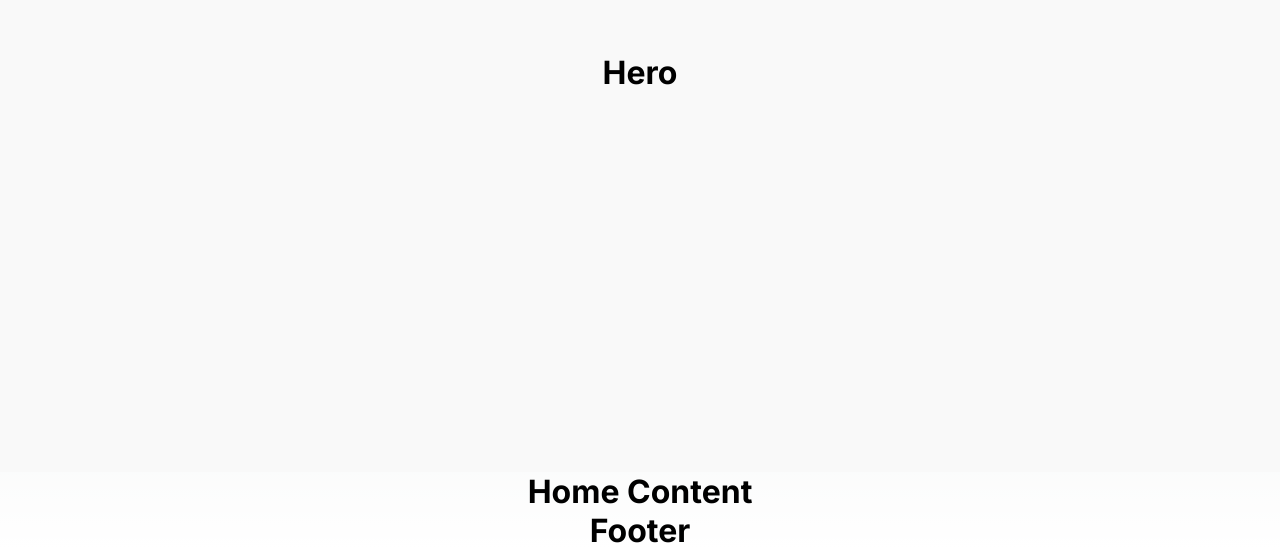
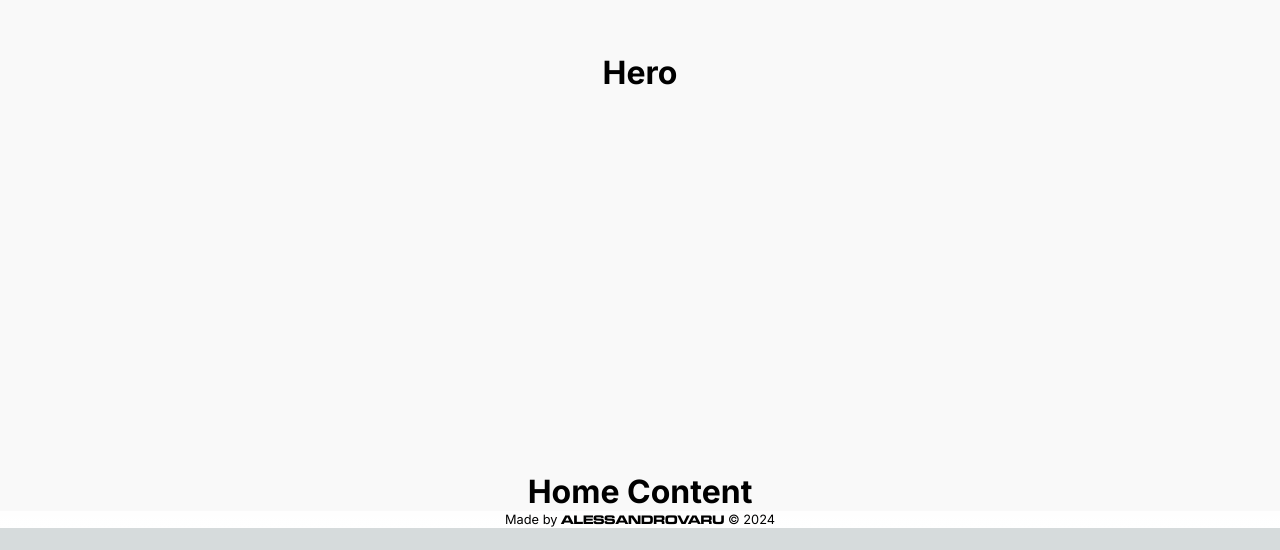
Before and after one commit to alessandrovaru/short-film-app, a Next.js app: page / in a window 1280 px wide. Shown: the part 328-878 px from the top of the page. After the commit the page ends 856 px from the top, so only its background shows below. Built offline with nearby package versions, Linux system fonts and the light colour scheme.

Commit message:
Footer and fonts

```diff
--- a/src/app/layout.js
+++ b/src/app/layout.js
@@ -1,17 +1,27 @@
 import { Inter } from "next/font/google";
 import "./globals.css";
+
+import localFont from "next/font/local";
+
 
 const inter = Inter({ subsets: ["latin"] });
 
 export const metadata = {
-  title: "Create Next App",
-  description: "Generated by create next app",
+  title: "Short Film App",
+  description: "Generated by Alessandrovaru",
 };
+
+// config your font
+const microgramma = localFont({
+  src: "../../public/fonts/micro.otf",
+  variable: "--microgramma-font",
+});
+
 
 export default function RootLayout({ children }) {
   return (
     <html lang="en">
-      <body className={inter.className}>{children}</body>
+      <body className={`${inter.className} ${microgramma.variable}`}>{children}</body>
     </html>
   );
 }
--- a/src/components/home/Content/Content.module.css
+++ b/src/components/home/Content/Content.module.css
@@ -0,0 +1,8 @@
+.container{
+  display: flex;
+  justify-content: center;
+  align-items: center;
+  height: auto;
+  width: 100vw;
+  background-color: #f9f9f9;
+}
--- a/src/components/shared/Footer/Footer.jsx
+++ b/src/components/shared/Footer/Footer.jsx
@@ -1,8 +1,11 @@
 import styles from './Footer.module.css';
+
 export const Footer = () => {
   return (
     <div className={styles.container}>
-      <h1>Footer</h1>
+      <p>
+        Made by <a href="https://www.alessandrovaru.com" target="_blank" rel="noopener noreferrer"><span className={styles.span}>alessandrovaru</span> &copy; {new Date().getFullYear()}</a>
+      </p>
     </div>
   );
 }
--- a/src/components/shared/Footer/Footer.module.css
+++ b/src/components/shared/Footer/Footer.module.css
@@ -0,0 +1,10 @@
+.container{
+  font-size: 0.8rem;
+}
+
+.span{
+  font-family: var(--microgramma-font);
+  text-transform: uppercase;
+  font-size: 0.8rem;
+
+}
```
Also changed, not shown: public/fonts/micro.otf (added), public/fonts/questrial.ttf (added).
